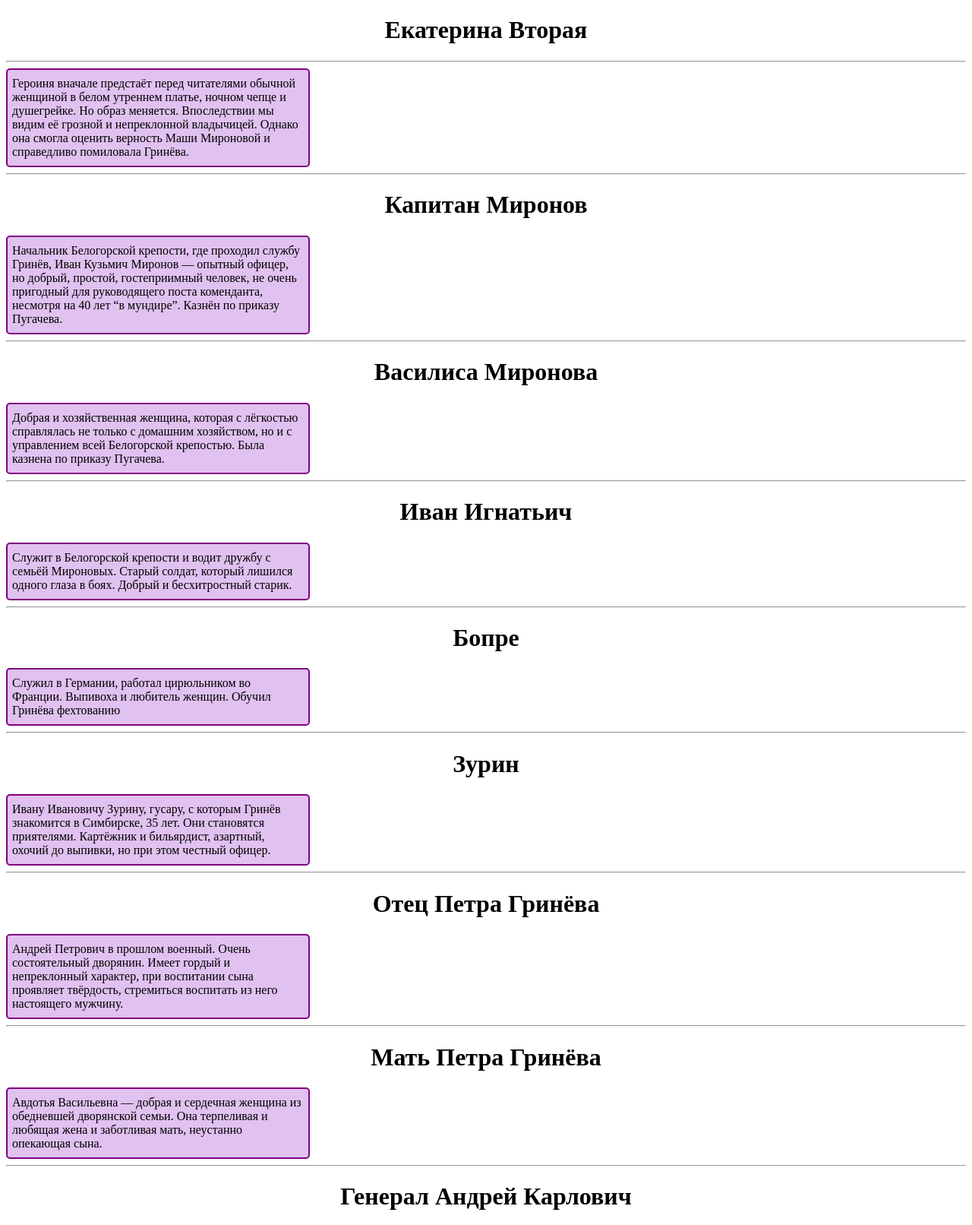
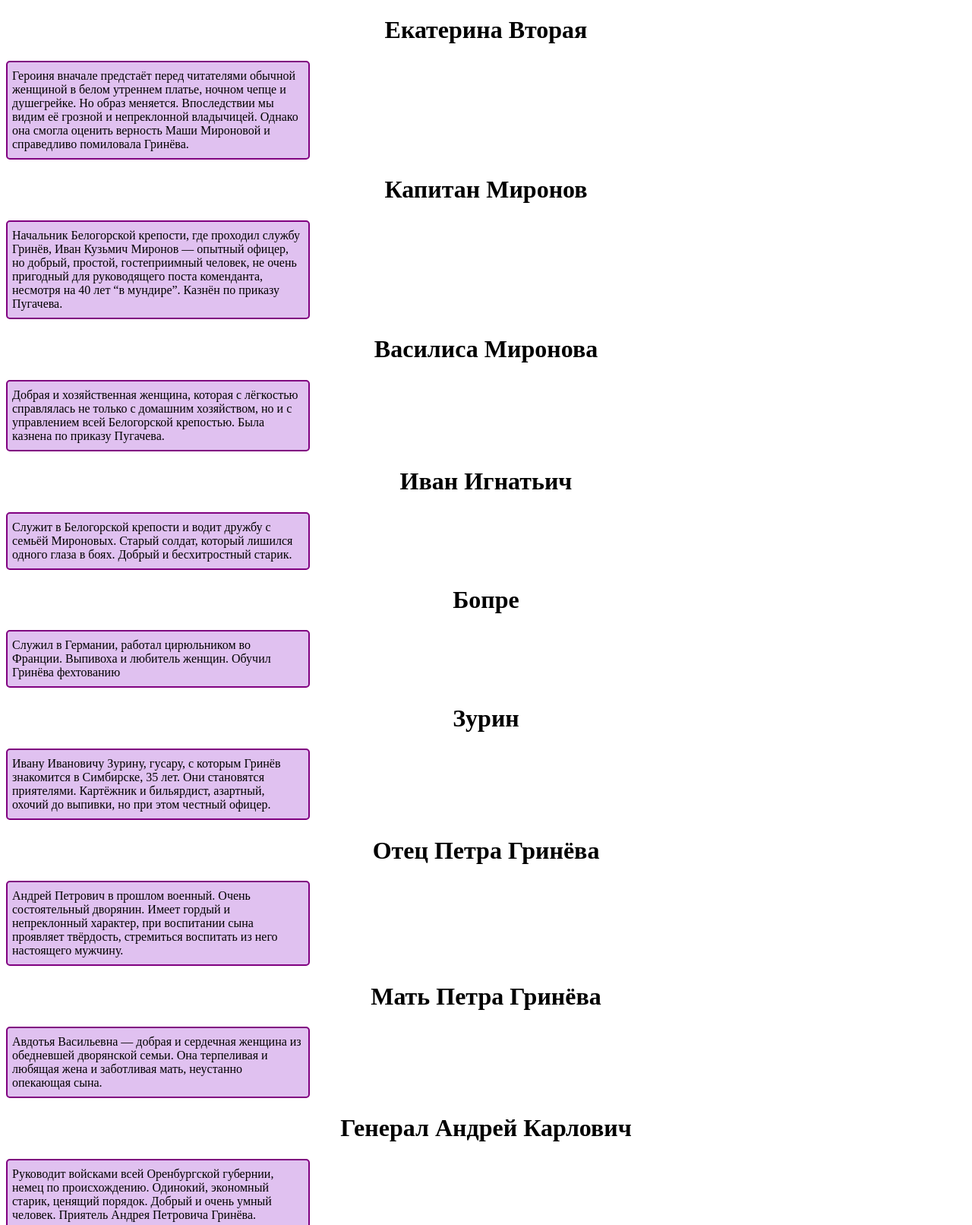
Before and after one commit to holodok123/other1, a plain HTML site: page index.html in a window 1280 px wide. Shown: the top 1612 px of the page at 76% size. Drawn offline with Linux system fonts and the light colour scheme.

Commit message:
Update index.html

```diff
--- a/index.html
+++ b/index.html
@@ -21,62 +21,62 @@
                     Героиня вначале предстаёт перед читателями обычной женщиной в белом утреннем платье, ночном чепце и душегрейке. Но образ меняется. Впоследствии мы видим её грозной и непреклонной владычицей. Однако она смогла оценить верность Маши Мироновой и справедливо помиловала Гринёва.
                 </td>
             </tr>
-            <hr>
+
             <table class="qwe" width="400px" >
                 <tr>
                     <td>
                         Начальник Белогорской крепости, где проходил службу Гринёв, Иван Кузьмич Миронов — опытный офицер, но добрый, простой, гостеприимный человек, не очень пригодный для руководящего поста коменданта, несмотря на 40 лет “в мундире”. Казнён по приказу Пугачева.
                 </tr>
-                <hr>
+
                 <h1>Капитан Миронов</h1>
             <table class="qwe" width="400px" >
                 <tr>
                     <td>
                         Добрая и хозяйственная женщина, которая с лёгкостью справлялась не только с домашним хозяйством, но и с управлением всей Белогорской крепостью. Была казнена по приказу Пугачева.
                 </tr>
-                <hr>
+
                 <h1>Василиса Миронова</h1>
                 <table class="qwe" width="400px" >
                     <tr>
                         <td>
                             Служит в Белогорской крепости и водит дружбу с семьёй Мироновых. Старый солдат, который лишился одного глаза в боях. Добрый и бесхитростный старик.
                     </tr>
-                    <hr>
+
                 <h1>Иван Игнатьич</h1>
                 <table class="qwe" width="400px" >
                     <tr>
                         <td>
                             Служил в Германии, работал цирюльником во Франции. Выпивоха и любитель женщин. Обучил Гринёва фехтованию
                     </tr>
-                    <hr>
+
                     <h1>Бопре</h1>
                     <table class="qwe" width="400px" >
                         <tr>
                             <td>
                                 Ивану Ивановичу Зурину, гусару, с которым Гринёв знакомится в Симбирске, 35 лет. Они становятся приятелями. Картёжник и бильярдист, азартный, охочий до выпивки, но при этом честный офицер.
                         </tr>
-                        <hr>
+
                         <h1>Зурин</h1>
                         <table class="qwe" width="400px" >
                             <tr>
                                 <td>
                                     Андрей Петрович в прошлом военный. Очень состоятельный дворянин. Имеет гордый и непреклонный характер, при воспитании сына проявляет твёрдость, стремиться воспитать из него настоящего мужчину.
                             </tr>
-                            <hr>
+
                             <h1>Отец Петра Гринёва</h1>
                             <table class="qwe" width="400px" >
                                 <tr>
                                     <td>
                                         Авдотья Васильевна — добрая и сердечная женщина из обедневшей дворянской семьи. Она терпеливая и любящая жена и заботливая мать, неустанно опекающая сына.
                                 </tr>
-                                <hr>
+
                                 <h1>Мать Петра Гринёва</h1>
                                 <table class="qwe" width="400px" >
                                     <tr>
                                         <td>
                                             Руководит войсками всей Оренбургской губернии, немец по происхождению. Одинокий, экономный старик, ценящий порядок. Добрый и очень умный человек. Приятель Андрея Петровича Гринёва.
                                     </tr>
-                                    <hr>
+
                                     <h1>Генерал Андрей Карлович</h1>
 
 
```
